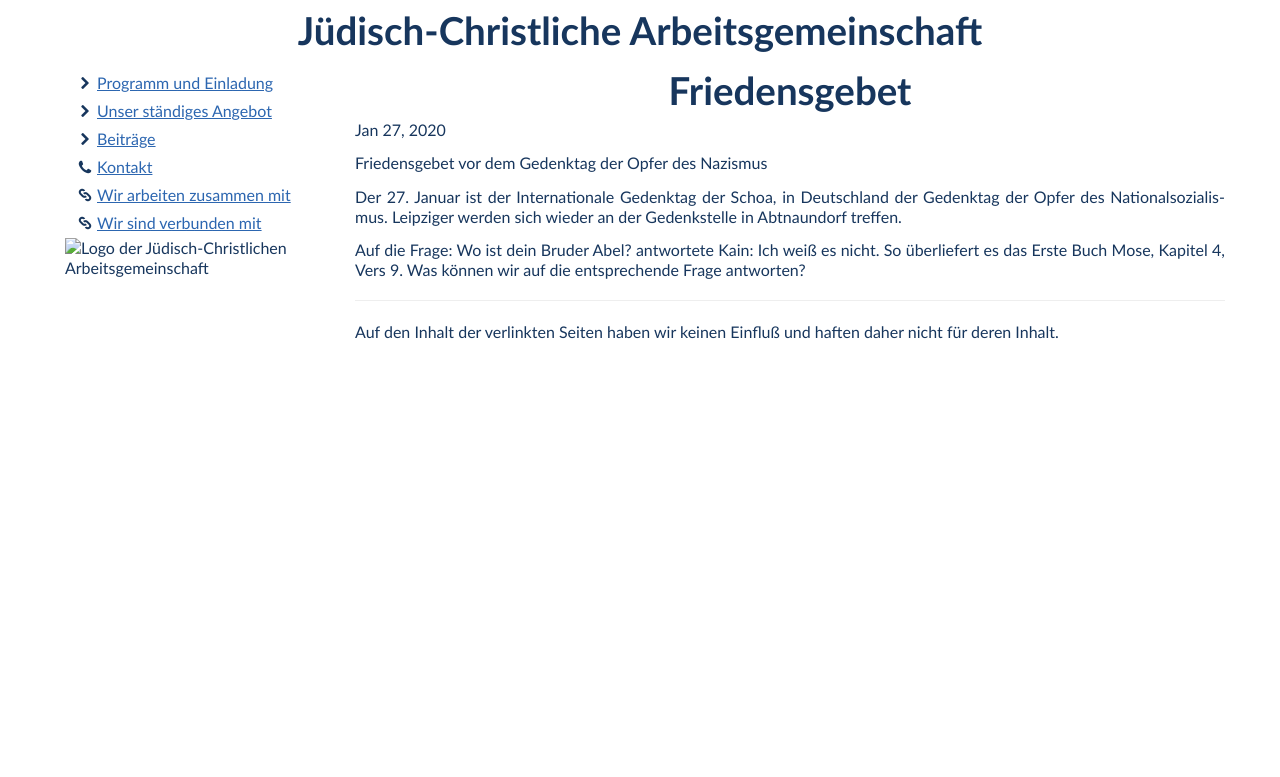
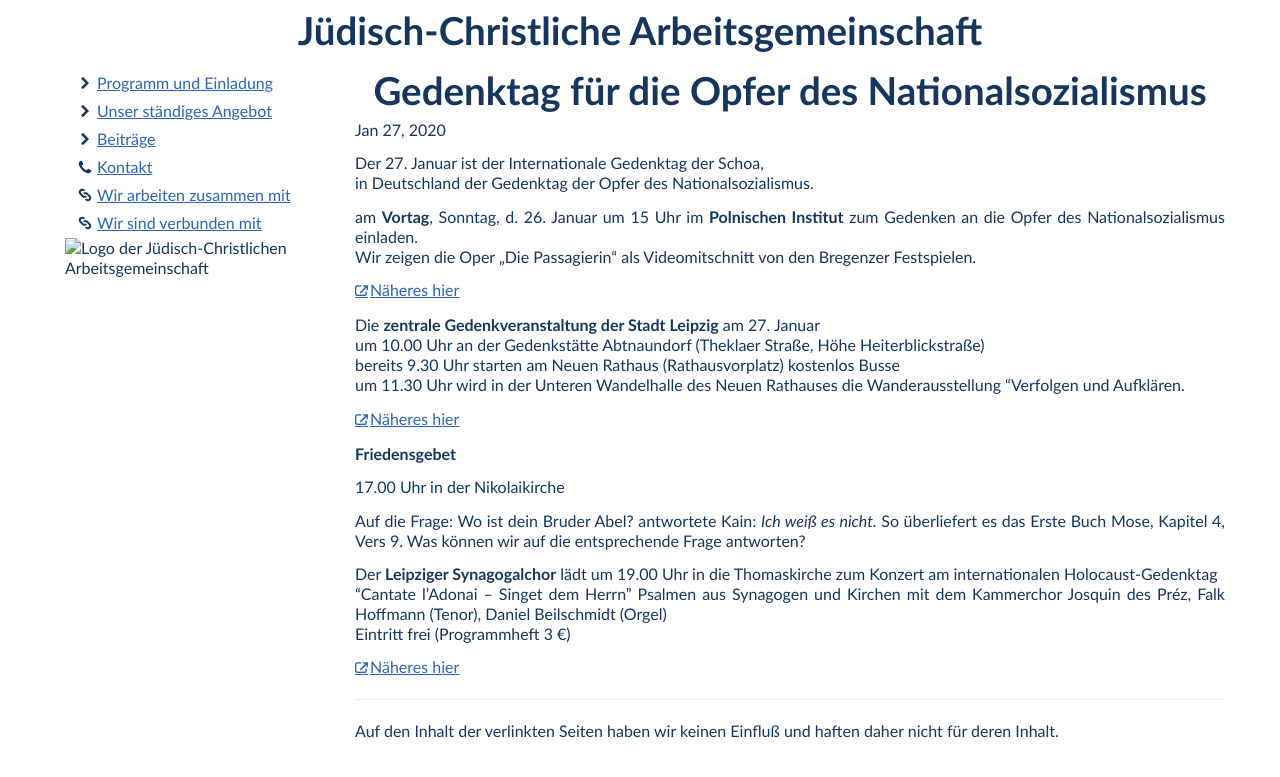
Before and after one commit to white-gecko/jcha.de, a Jekyll site: the page built from _posts/2020-01-27-Friedensgebet.md, in a window 1280 px wide. Shown: the top 777 px of the page. Built offline with Jekyll 4.4.1, drawn with Linux system fonts in a browser that asks for light colours.

Commit message:
Update 2020-01-27-Friedensgebet.md
benachbarte Veranstaltungen zum Gedenktag aufgenommen

```diff
--- a/_posts/2020-01-27-Friedensgebet.md
+++ b/_posts/2020-01-27-Friedensgebet.md
@@ -1,19 +1,51 @@
 ---
 layout: einladung
-title:  "Friedensgebet"
-date:   2020-01-27 17:00:00+01:00
+title:  "Gedenktag für die Opfer des Nationalsozialismus"
+date_start:       2020-01-26 15:00:00+02:00
+date_ende:       2020-01-27 19:00:00+02:00
 place:  "Nikolaikirche zu Leipzig, Nikolaikirchhof 3, 04109 Leipzig"
 categories: einladung
 tag: archive
 ---
 
-Friedensgebet vor dem Gedenktag der Opfer des Nazismus
+Der 27. Januar ist der Internationale Gedenktag der Schoa,
+<BR>
+in Deutschland der Gedenktag der Opfer des Nationalsozialismus.
 
-Der 27. Januar ist der Internationale Gedenktag der Schoa,
-in Deutschland der Gedenktag der Opfer des Nationalsozialismus.
-Leipziger werden sich wieder an der Gedenkstelle in Abtnaundorf treffen.
+am **Vortag**, Sonntag, d. 26. Januar um 15 Uhr im **Polnischen Institut** zum Gedenken an die Opfer des Nationalsozialismus einladen.
+<BR>
+Wir zeigen die Oper „Die Passagierin“ als Videomitschnitt  von den Bregenzer Festspielen.
+
+<a class="link" href="http://leipzig.polnischekultur.de/index.php?navi=013&id=2520">Näheres hier</a>
+
+Die **zentrale Gedenkveranstaltung der Stadt Leipzig** am 27. Januar
+<BR>
+um 10.00 Uhr an der Gedenkstätte Abtnaundorf (Theklaer Straße, Höhe Heiterblickstraße)
+<BR>
+bereits 9.30 Uhr starten am Neuen Rathaus (Rathausvorplatz) kostenlos Busse
+<BR>
+um 11.30 Uhr wird in der Unteren Wandelhalle des Neuen Rathauses die Wanderausstellung "Verfolgen und Aufklären.
+
+<a class="link" href="https://www.leipzig.de/buergerservice-und-verwaltung/unsere-stadt/gedenkveranstaltungen/internationaler-tag-des-gedenkens-an-die-opfer-des-nationalsozialismus/">Näheres hier</a>
+
+**Friedensgebet**
+
+17.00 Uhr in der Nikolaikirche
 
 Auf die Frage: Wo ist dein Bruder Abel?
-antwortete Kain: Ich weiß es nicht.
+antwortete Kain: *Ich weiß es nicht.*
 So überliefert es das Erste Buch Mose, Kapitel 4, Vers 9.
 Was können wir auf die entsprechende Frage antworten?
+
+Der **Leipziger Synagogalchor** lädt
+um 19.00 Uhr
+in die Thomaskirche zum
+Konzert am internationalen Holocaust-Gedenktag
+<BR>
+“Cantate l’Adonai – Singet dem Herrn”
+Psalmen aus Synagogen und Kirchen
+mit dem Kammerchor Josquin des Préz, Falk Hoffmann (Tenor), Daniel Beilschmidt (Orgel)
+<BR>
+Eintritt frei (Programmheft 3 €)
+
+<a class="link" href="http://www.synagogalchor-leipzig.de/veranstaltungen/">Näheres hier</a>
```
